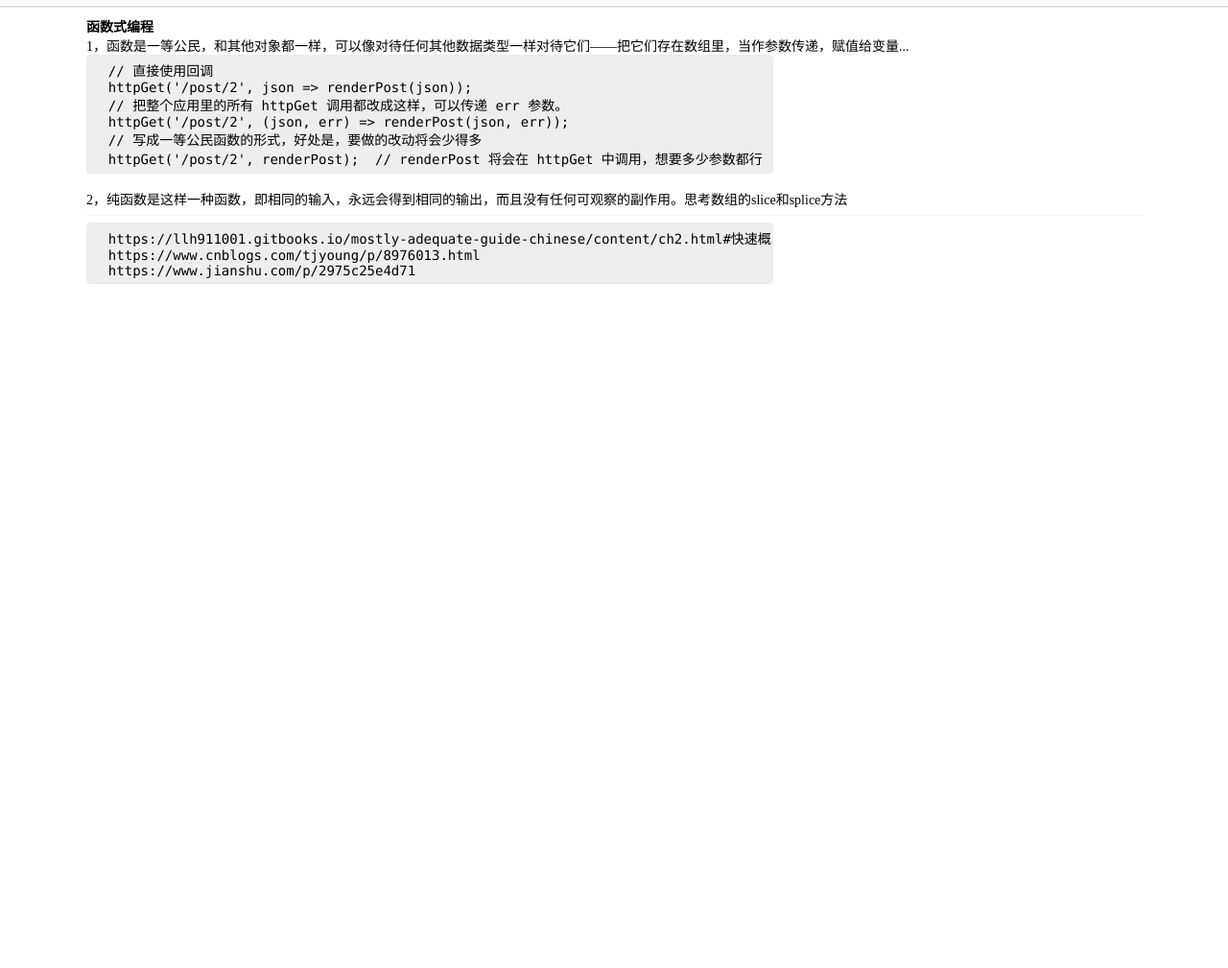
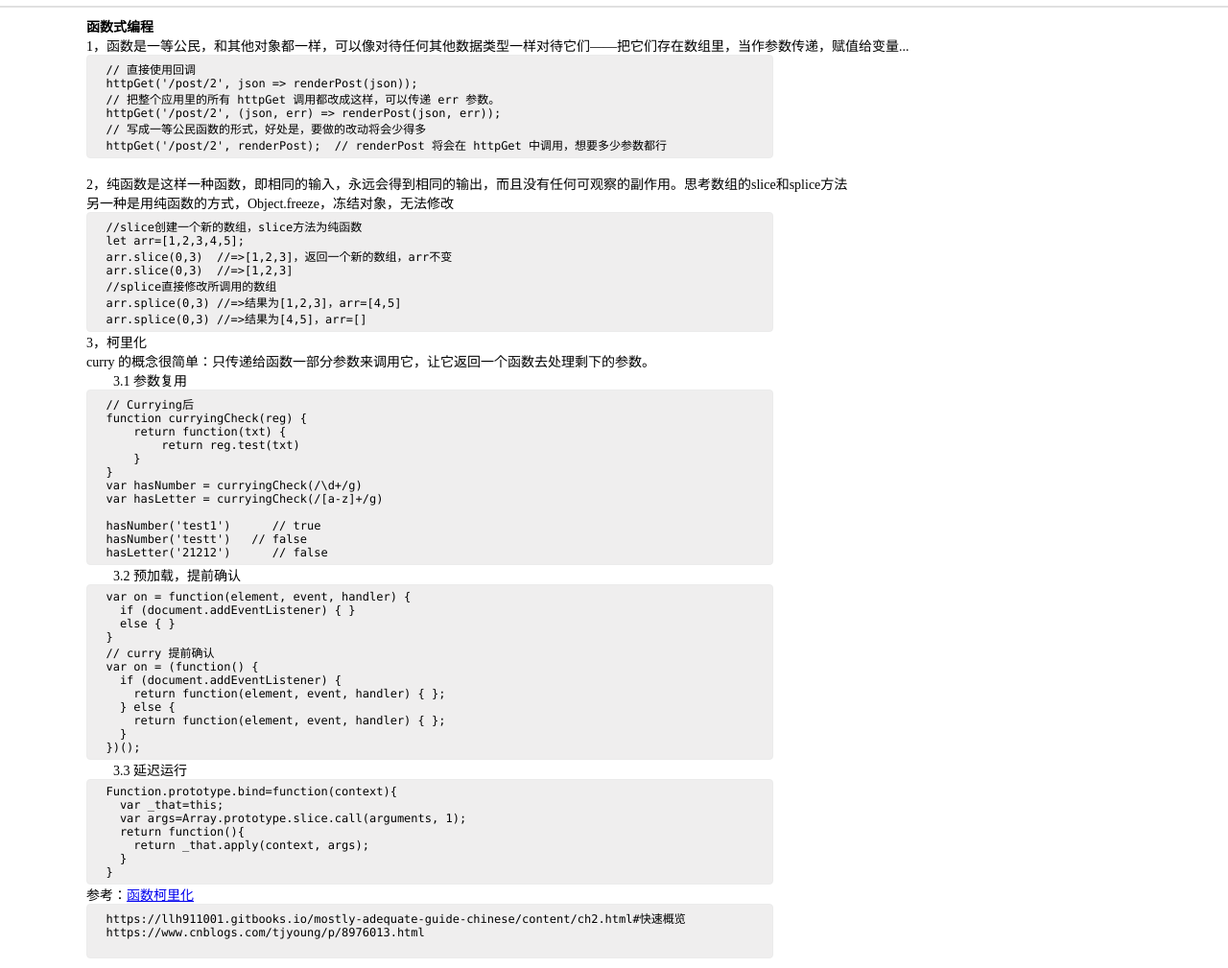
Before and after one commit to chencf7/chencf7.github.io, a website: page dialy-practise/201812/6-functionprograming.html in a window 1280 px wide. Shown: the part 57-1066 px from the top of the page at 96% size. Before the commit the page ends 800 px from the top, so only its background shows below. Drawn offline with Linux system fonts and the light colour scheme.

Commit message:
update by ssh-keys

```diff
--- a/assets/css/index.css
+++ b/assets/css/index.css
@@ -33,6 +33,7 @@ pre{
   /* width: 100%; */
   background: #efeeee;
   color: #000;
+  font-size: 0.12rem;
   font-family: Menlo,Monaco,Consolas,Courier New,monospace;
   /* font-family: Consolas, 'Courier New', Courier, monospace; */
   border: 1px solid rgb(235,235,235);
--- a/dialy-practise/201812/6-functionprograming.html
+++ b/dialy-practise/201812/6-functionprograming.html
@@ -9,6 +9,7 @@
 <script type="text/javascript">
 
 </script>
+
 <body ontouchstart>
   <div>
     <div class="fcc-header">
@@ -27,7 +28,7 @@
       <div style="margin:10px">
         <p><strong>函数式编程</strong></p>
         <p>1，函数是一等公民，和其他对象都一样，可以像对待任何其他数据类型一样对待它们——把它们存在数组里，当作参数传递，赋值给变量...</p>
-<pre>
+        <pre>
   // 直接使用回调
   httpGet('/post/2', json => renderPost(json));
   // 把整个应用里的所有 httpGet 调用都改成这样，可以传递 err 参数。
@@ -37,14 +38,67 @@
 </pre>
         <br />
         <p>2，纯函数是这样一种函数，即相同的输入，永远会得到相同的输出，而且没有任何可观察的副作用。思考数组的slice和splice方法</p>
-        <hr />
+        <p>另一种是用纯函数的方式，Object.freeze，冻结对象，无法修改</p>
+        <pre>
+  //slice创建一个新的数组，slice方法为纯函数
+  let arr=[1,2,3,4,5];
+  arr.slice(0,3)  //=>[1,2,3]，返回一个新的数组，arr不变
+  arr.slice(0,3)  //=>[1,2,3]
+  //splice直接修改所调用的数组
+  arr.splice(0,3) //=>结果为[1,2,3]，arr=[4,5]
+  arr.splice(0,3) //=>结果为[4,5]，arr=[]
+</pre>
+        <p>3，柯里化</p>
+        <p>curry 的概念很简单：只传递给函数一部分参数来调用它，让它返回一个函数去处理剩下的参数。</p>
+        <p style="text-indent: 2em;">3.1 参数复用</p>
+        <pre>
+  // Currying后
+  function curryingCheck(reg) {
+      return function(txt) {
+          return reg.test(txt)
+      }
+  }
+  var hasNumber = curryingCheck(/\d+/g)
+  var hasLetter = curryingCheck(/[a-z]+/g)
+
+  hasNumber('test1')      // true
+  hasNumber('testt')   // false
+  hasLetter('21212')      // false
+</pre>
+        <p style="text-indent: 2em;">3.2 预加载，提前确认</p>
 <pre>
+  var on = function(element, event, handler) {
+    if (document.addEventListener) { }
+    else { }
+  }
+  // curry 提前确认
+  var on = (function() {
+    if (document.addEventListener) {
+      return function(element, event, handler) { };
+    } else {
+      return function(element, event, handler) { };
+    }
+  })();
+</pre>
+          <p style="text-indent: 2em;">3.3 延迟运行</p>
+<pre>
+  Function.prototype.bind=function(context){
+    var _that=this;
+    var args=Array.prototype.slice.call(arguments, 1);
+    return function(){
+      return _that.apply(context, args);
+    }
+  }
+</pre>
+          <p>参考：<a href="https://www.jianshu.com/p/2975c25e4d71">函数柯里化</a></p>
+        <pre>
   https://llh911001.gitbooks.io/mostly-adequate-guide-chinese/content/ch2.html#快速概览
   https://www.cnblogs.com/tjyoung/p/8976013.html
-  https://www.jianshu.com/p/2975c25e4d71
+
 </pre>
       </div>
     </div>
   </div>
 </body>
+
 </html>
```
